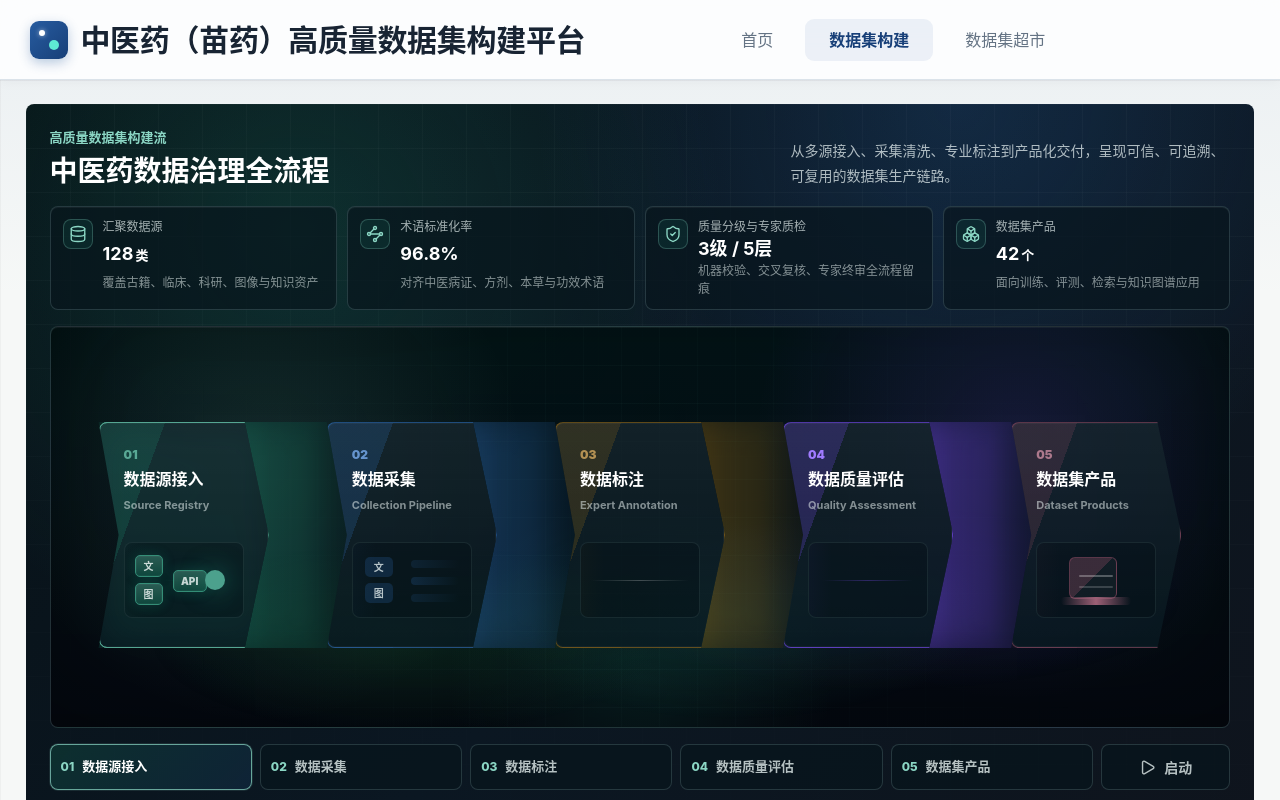
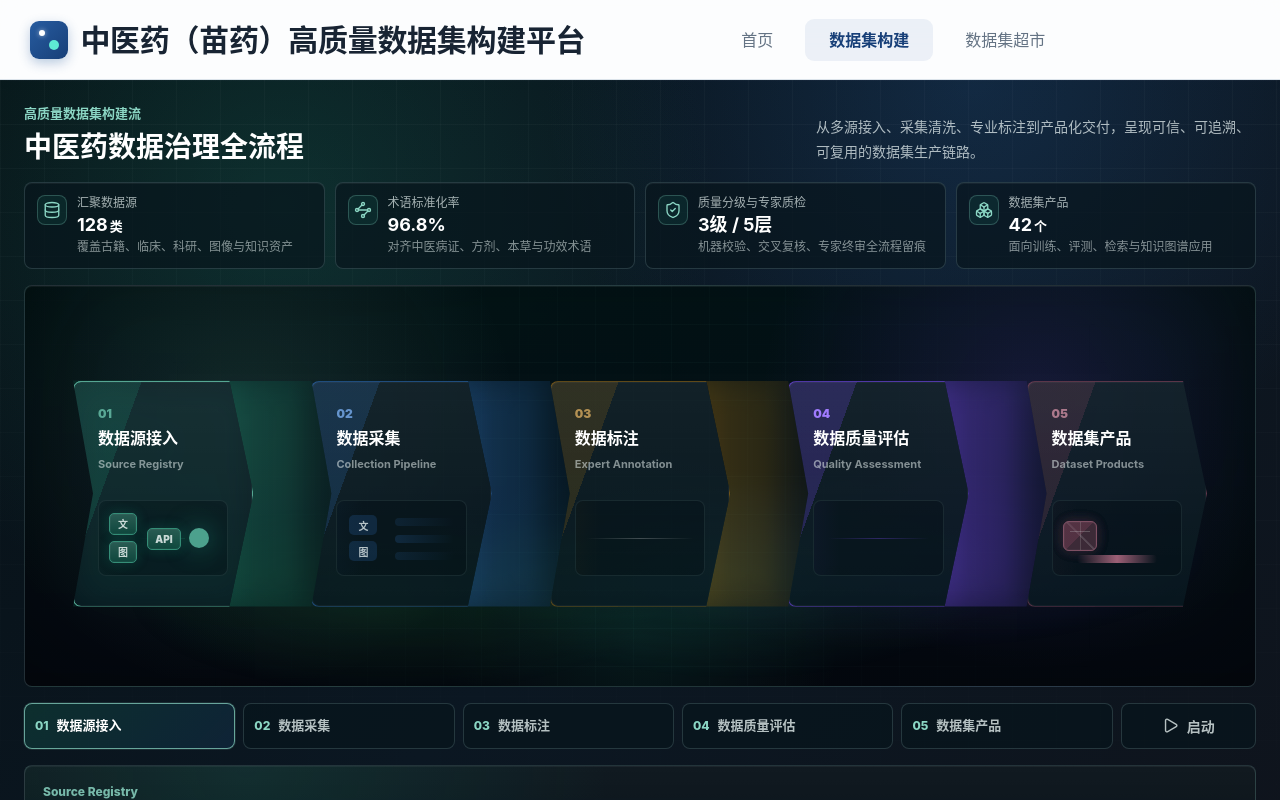
Before and after one commit to Yanzengyong/zy-hqDataset-fe, a Vue app: page /build in a window 1280 px wide. Built offline with nearby package versions, Linux system fonts and the light colour scheme.

Commit message:
feat:完成数据集构建的开发内容

```diff
--- a/src/components/build/BuildScene.vue
+++ b/src/components/build/BuildScene.vue
@@ -1037,29 +1037,44 @@ onUnmounted(() => {
   opacity: 0.58;
 }
 
-.pipeline-module__visual--product i:nth-child(1) {
-  left: 32px;
-  top: 14px;
-  width: 48px;
-  height: 42px;
-  border: 1px solid color-mix(in srgb, var(--stage-accent), transparent 42%);
+.pipeline-module__visual--product i {
+  left: 10px;
+  top: 20px;
+  width: 34px;
+  height: 30px;
+  border: 1px solid color-mix(in srgb, var(--stage-accent), #ffffff 12%);
   border-radius: 6px;
+  opacity: 0.42;
   background:
-    linear-gradient(135deg, color-mix(in srgb, var(--stage-accent), transparent 68%) 0 50%, transparent 50%),
-    rgba(255, 255, 255, 0.04);
+    linear-gradient(135deg, color-mix(in srgb, var(--stage-accent), transparent 58%) 0 49%, transparent 50%),
+    linear-gradient(45deg, transparent 0 49%, rgba(255, 255, 255, 0.18) 50% 53%, transparent 54%),
+    color-mix(in srgb, var(--stage-accent), #06171a 50%);
+  box-shadow:
+    inset 0 0 0 1px rgba(255, 255, 255, 0.035),
+    0 0 14px color-mix(in srgb, var(--stage-accent), transparent 68%);
 }
 
-.pipeline-module__visual--product i:nth-child(2),
-.pipeline-module__visual--product i:nth-child(3) {
-  left: 42px;
-  right: 42px;
-  height: 2px;
-  border-radius: 999px;
-  background: rgba(255, 255, 255, 0.28);
+.pipeline-module__visual--product i::before,
+.pipeline-module__visual--product i::after {
+  position: absolute;
+  content: '';
 }
 
-.pipeline-module__visual--product i:nth-child(2) { top: 32px; }
-.pipeline-module__visual--product i:nth-child(3) { top: 43px; opacity: 0.62; }
+.pipeline-module__visual--product i::before {
+  left: 6px;
+  right: 6px;
+  top: 9px;
+  height: 1px;
+  background: rgba(255, 255, 255, 0.26);
+}
+
+.pipeline-module__visual--product i::after {
+  left: 50%;
+  top: 0;
+  bottom: 0;
+  width: 1px;
+  background: rgba(255, 255, 255, 0.18);
+}
 
 .pipeline-module__visual--product b {
   left: 24px;
@@ -1071,7 +1086,23 @@ onUnmounted(() => {
 }
 
 .pipeline-module--running .pipeline-module__visual--product i:nth-child(1) {
-  animation: pipeline-product-pack 2.1s ease-in-out infinite;
+  animation: pipeline-product-pack 2.7s linear infinite;
+}
+
+.pipeline-module--running .pipeline-module__visual--product i:nth-child(2),
+.pipeline-module--running .pipeline-module__visual--product i:nth-child(3) {
+  animation-name: pipeline-product-pack;
+  animation-duration: 2.7s;
+  animation-timing-function: linear;
+  animation-iteration-count: infinite;
+}
+
+.pipeline-module--running .pipeline-module__visual--product i:nth-child(2) {
+  animation-delay: 0.52s;
+}
+
+.pipeline-module--running .pipeline-module__visual--product i:nth-child(3) {
+  animation-delay: 1.04s;
 }
 
 .pipeline-module--running .pipeline-module__visual--product b {
@@ -1241,13 +1272,23 @@ onUnmounted(() => {
 }
 
 @keyframes pipeline-product-pack {
-  0%,
-  100% {
-    transform: scale(1);
+  0% {
+    opacity: 0;
+    transform: translateX(-18px) scale(0.88);
   }
 
-  50% {
-    transform: scale(1.06) translateY(-2px);
+  12% {
+    opacity: 0.9;
+  }
+
+  72% {
+    opacity: 0.9;
+    transform: translateX(198px) scale(1);
+  }
+
+  100% {
+    opacity: 0;
+    transform: translateX(230px) scale(0.82);
   }
 }
 
--- a/src/styles/base.css
+++ b/src/styles/base.css
@@ -103,7 +103,7 @@ select:focus-visible {
 
 .app-main--build {
   width: 100%;
-  padding: 24px clamp(16px, 2vw, 32px);
+  /* padding: 24px clamp(16px, 2vw, 32px); */
 }
 
 .placeholder-page {
--- a/src/views/BuildView.vue
+++ b/src/views/BuildView.vue
@@ -224,9 +224,10 @@ onUnmounted(() => {
 .build-view {
   position: relative;
   overflow: hidden;
-  min-height: calc(100vh - 80px - 48px);
+  /* min-height: calc(100vh - 80px - 48px); */
+  min-height: calc(100vh - 80px);
   padding: 24px;
-  border-radius: 8px;
+  /* border-radius: 8px; */
   color: #edf7f6;
   background:
     radial-gradient(circle at 22% 12%, rgba(31, 138, 112, 0.24), transparent 32%),
```
